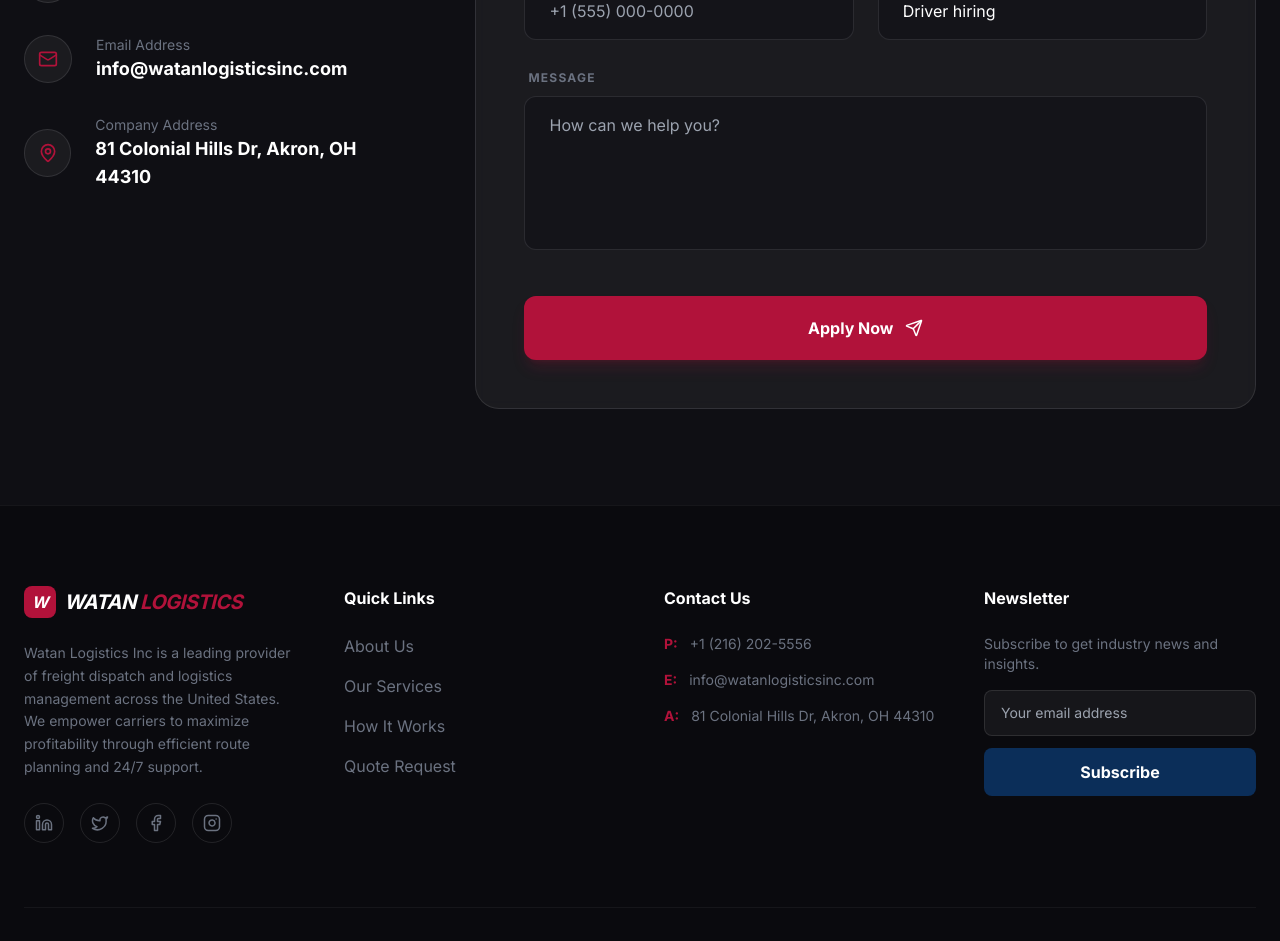
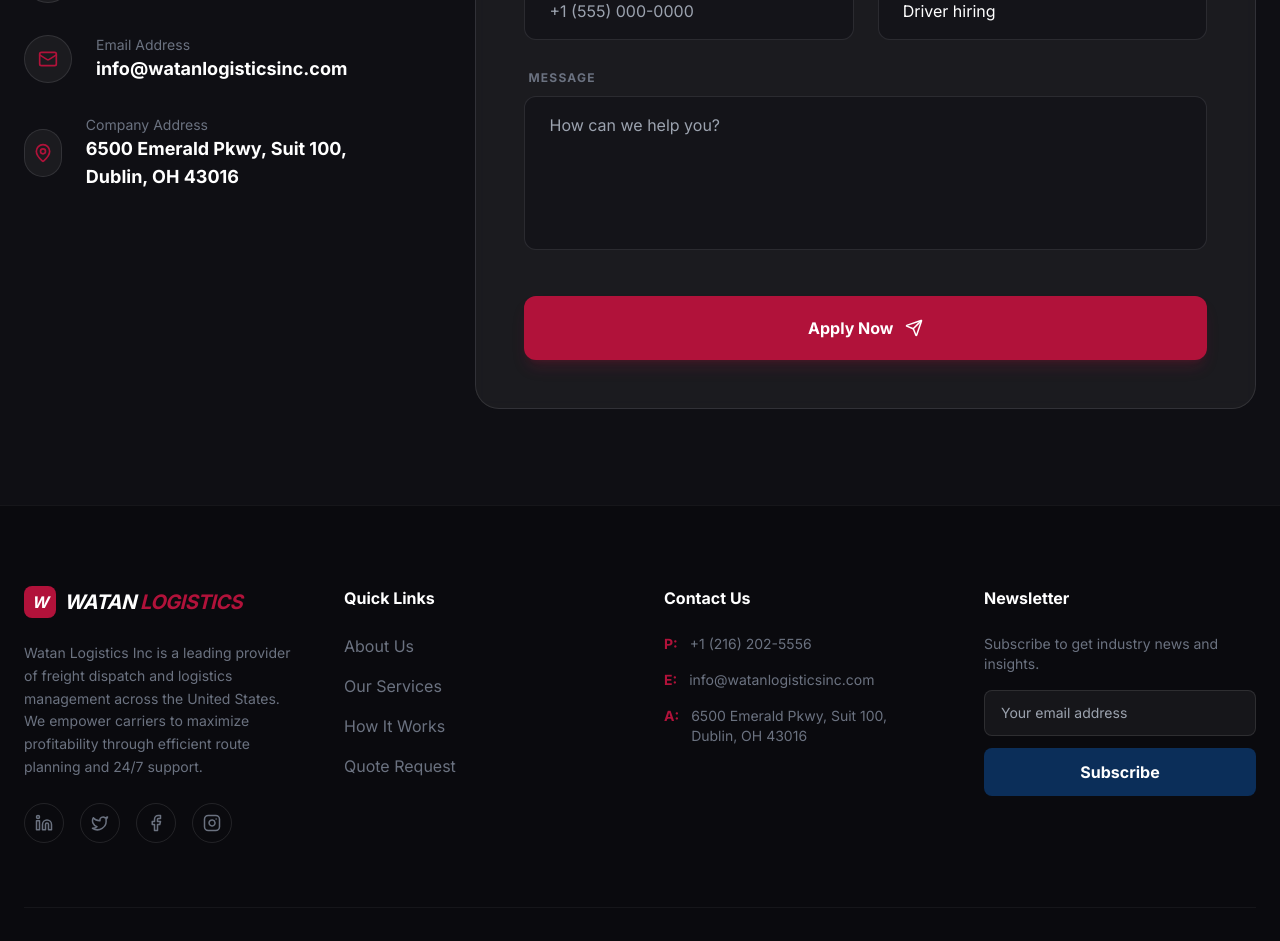
Before and after one commit to Marufibragimov11/WatanLogistics, a Next.js app in the folder frontend/: page / in a window 1280 px wide. Shown: the part 4120-5061 px from the top of the page. Built offline with nearby package versions, Linux system fonts and the light colour scheme.

Commit message:
changed company mailing address

```diff
--- a/frontend/src/components/Contact.tsx
+++ b/frontend/src/components/Contact.tsx
@@ -52,7 +52,7 @@
                                 </div>
                                 <div>
                                     <p className="text-sm text-steel-gray">Company Address</p>
-                                    <p className="text-lg font-bold">81 Colonial Hills Dr, Akron, OH 44310</p>
+                                    <p className="text-lg font-bold">6500 Emerald Pkwy, Suit 100, Dublin, OH 43016</p>
                                 </div>
                             </div>
                         </div>
--- a/frontend/src/components/Footer.tsx
+++ b/frontend/src/components/Footer.tsx
@@ -63,7 +63,7 @@
                             </li>
                             <li className="flex items-start gap-3">
                                 <span className="text-primary-crimson font-bold">A:</span>
-                                <span>81 Colonial Hills Dr, Akron, OH 44310</span>
+                                <span>6500 Emerald Pkwy, Suit 100, Dublin, OH 43016</span>
                             </li>
                         </ul>
                     </div>
```
